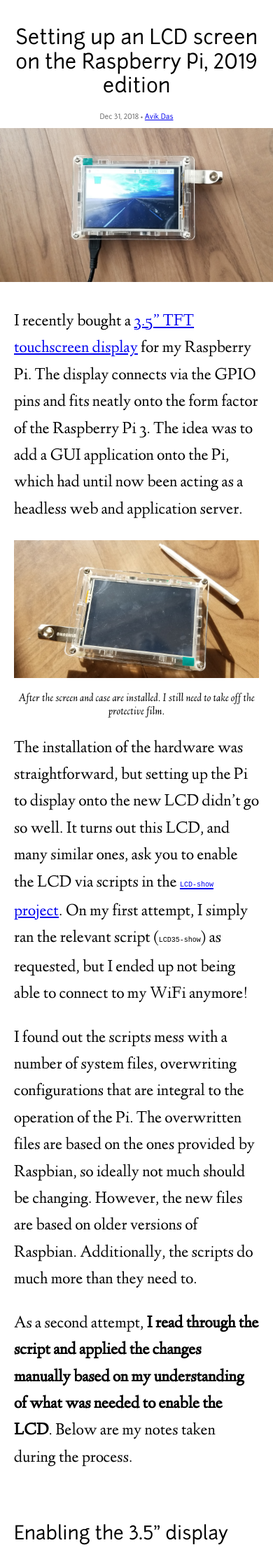
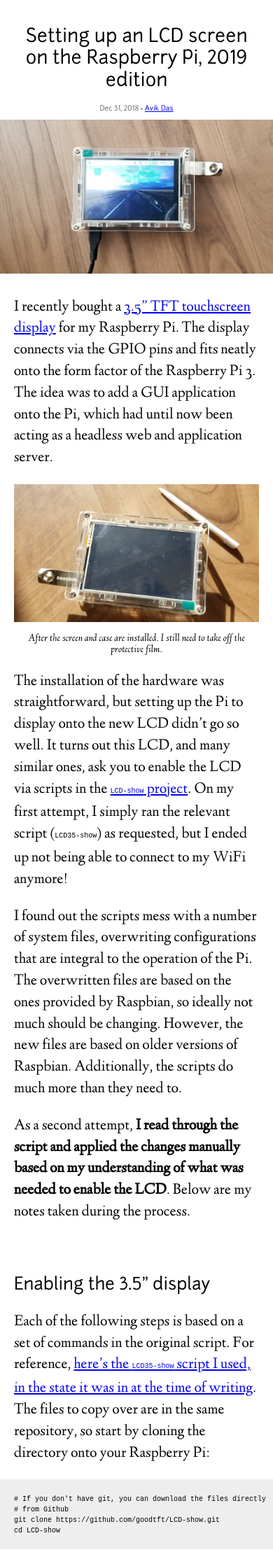
Before and after one commit to avik-das/avik-das.github.io, a Jekyll site: the page built from _posts/2018-12-31-setting-up-lcd-screen-on-raspberry-pi.md, in a window 390 px wide. Shown: the top 2238 px of the page at 70% size. Built offline with Jekyll 4.4.1, drawn with Linux system fonts in a browser that asks for light colours.

Commit message:
Tweak font size + line height on mobile
While the extra whitespace was nice on desktop, on mobile, it felt like
there was too much wasted space.

```diff
--- a/assets/css/blog.scss
+++ b/assets/css/blog.scss
@@ -46,7 +46,7 @@ body {
     max-width: none;
     padding: 20px;
 
-    font-size: 24px;
+    font-size: 22px;
   }
 }
 
@@ -98,7 +98,13 @@ h1 + h2, h2 + h3, h3 + h4, h4 + h5, h5 + h6 {
 // BODY TEXT //////////////////////////////////////////////////////////////////
 
 p, ol, ul {
-  line-height: 1.6em;
+  @media screen and (min-width: $mobile-width + 1) {
+    line-height: 1.6em;
+  }
+
+  @media screen and (max-width: $mobile-width) {
+    line-height: 1.4em;
+  }
 }
 
 hr {
```
